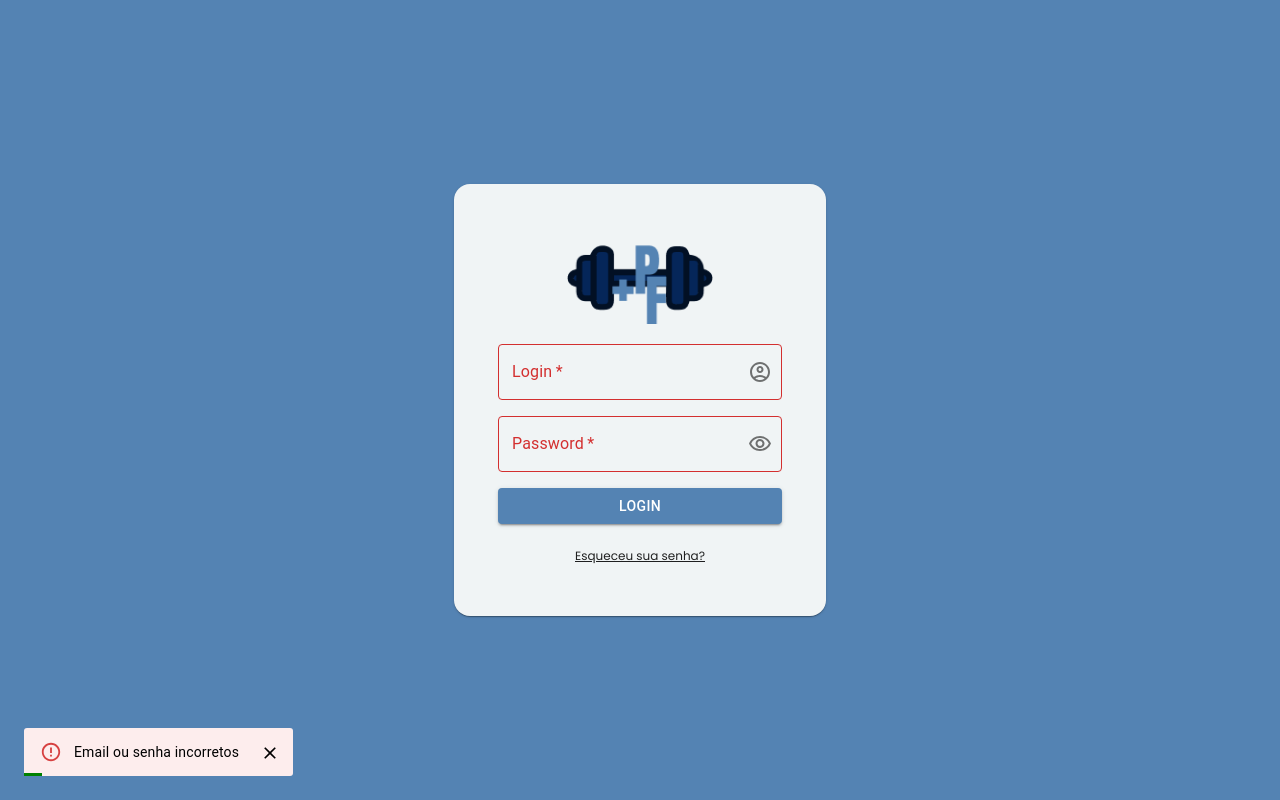
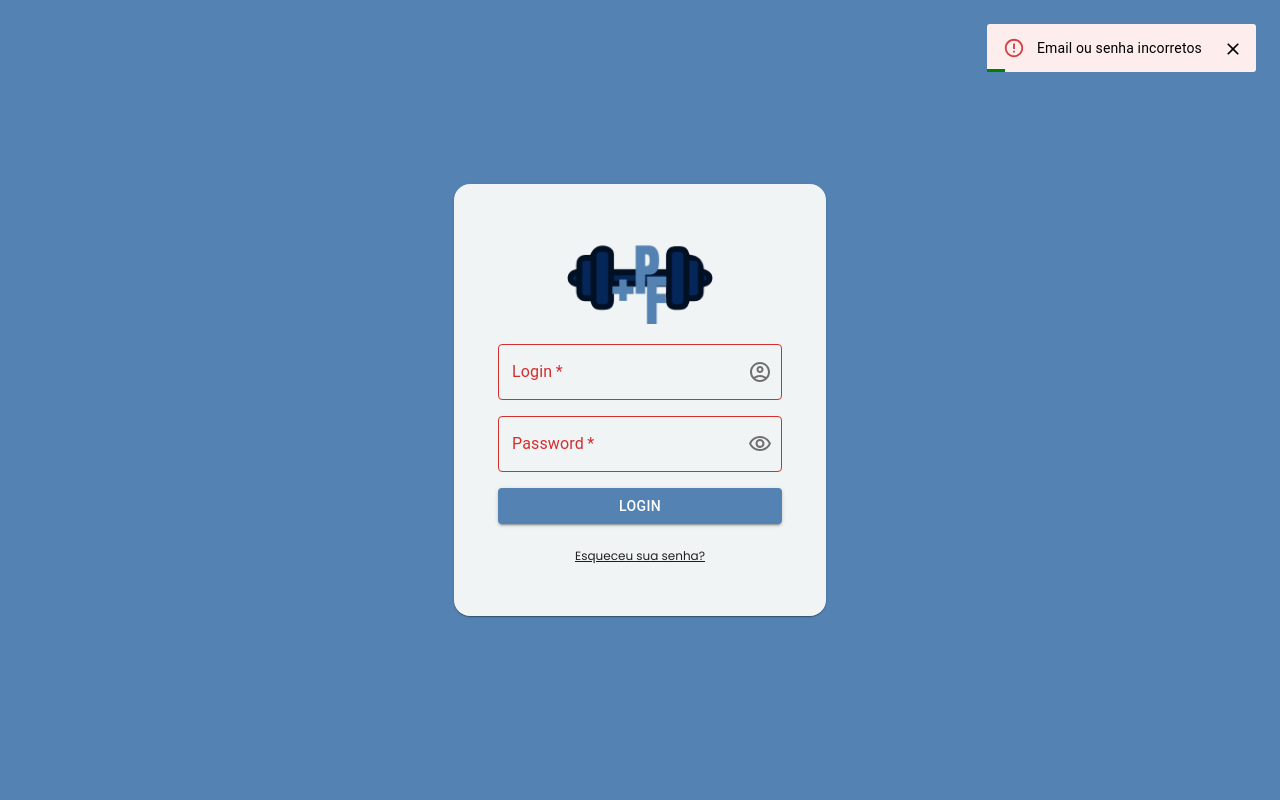
Before and after one commit to AngeloArtur/MaisPraFitness, a React (Vite) app: page /login in a window 1280 px wide. Both pictures are taken after a click on the button "LOGIN". Built offline with nearby package versions, Linux system fonts and the light colour scheme.

Commit message:
fix: ajustes na posição do toast

```diff
--- a/src/components/Toast/Toast.jsx
+++ b/src/components/Toast/Toast.jsx
@@ -1,8 +1,10 @@
-import Snackbar from "@mui/material/Snackbar";
-import IconButton from "@mui/material/IconButton";
-import Alert from "@mui/material/Alert";
+import { Snackbar, Grow, IconButton, Alert } from "@mui/material";
 import { MdClose } from "react-icons/md";
 import { useEffect, useState } from "react";
+
+function GrowTransition(props) {
+    return <Grow {...props} />;
+  }
 
 export default function Toast({ message, type, open, onClose }) {
     const duration = 3000;
@@ -38,7 +40,13 @@ export default function Toast({ message, type, open, onClose }) {
     );
     return (
         <div>
-            <Snackbar open={open} autoHideDuration={duration} action={action} onClose={onClose}>
+            <Snackbar
+                open={open}
+                autoHideDuration={duration}
+                action={action}
+                onClose={onClose}
+                anchorOrigin={{ vertical: "top", horizontal: "right" }}
+                TransitionComponent={GrowTransition}>
                 <Alert
                     sx={{
                         color: "#000",
```
